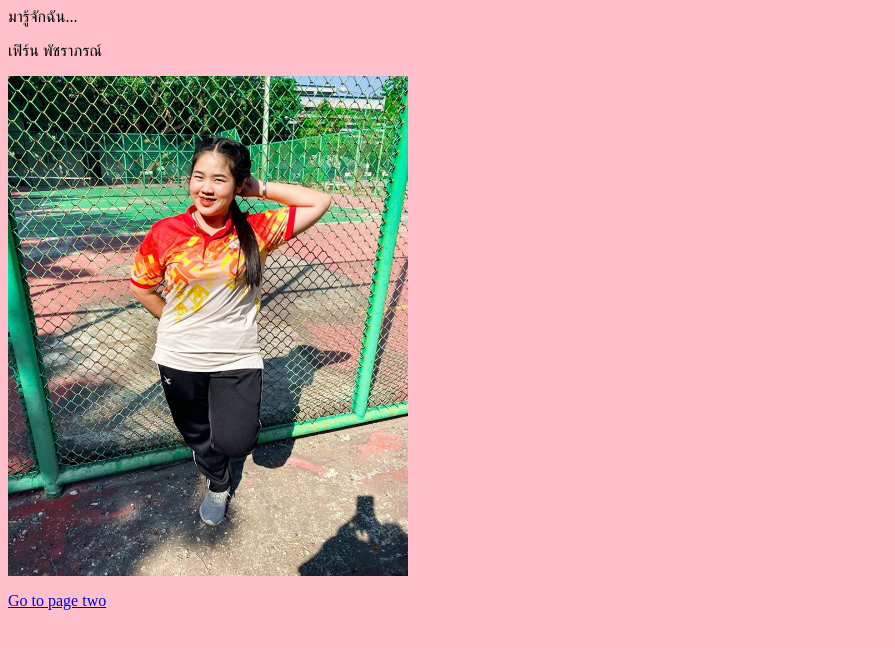
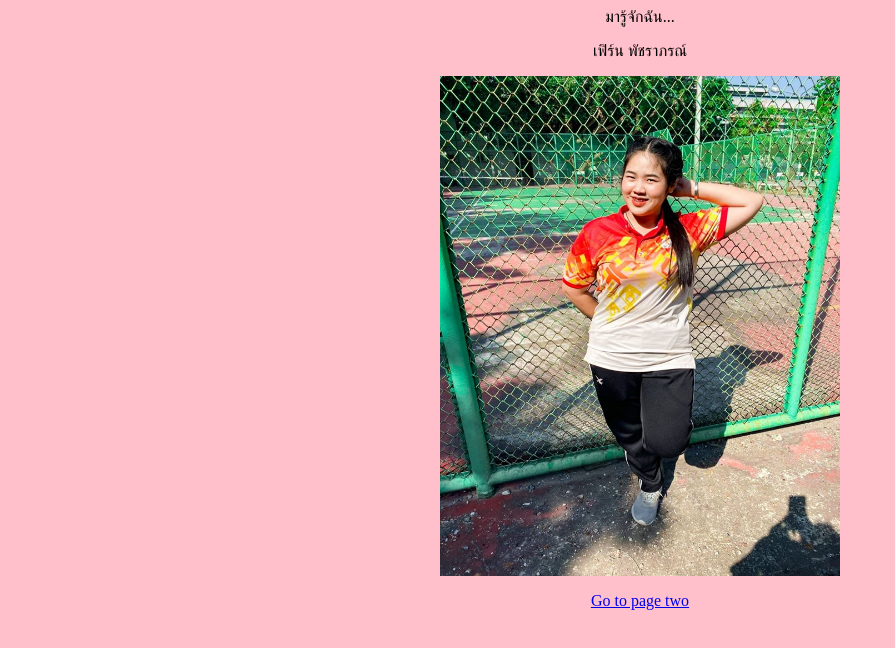
Before and after one commit to Patcharaphorn129/Patcharaphorn129.github.io, a plain HTML site: page index.html in a window 1280 px wide. Shown: the whole page, without its empty margins (0-895 px from the left). Drawn offline with Linux system fonts and the light colour scheme.

Commit message:
Update index.html

```diff
--- a/index.html
+++ b/index.html
@@ -1,8 +1,9 @@
 <html>
 <dl>
-<p>มารู้จักฉัน...</p>
-<p>เฟิร์น พัชราภรณ์ </p>
-<img src="16115129.jpg" width="400" height="500">
+<p><p align="center">มารู้จักฉัน...</p>
+<p><p align="center">เฟิร์น พัชราภรณ์ </p>
+
+<p align="center"><img src="16115129.jpg" width="400" height="500">
 </dl>
 
 <style>
@@ -10,4 +11,4 @@ body {background-color:FFC0CB;}
 </style>
 
 </html>
-<p><a href="aboutme270163.html">Go to page two</a></p>
+<p><p align="center"><a href="aboutme270163.html">Go to page two</a></p>
```
